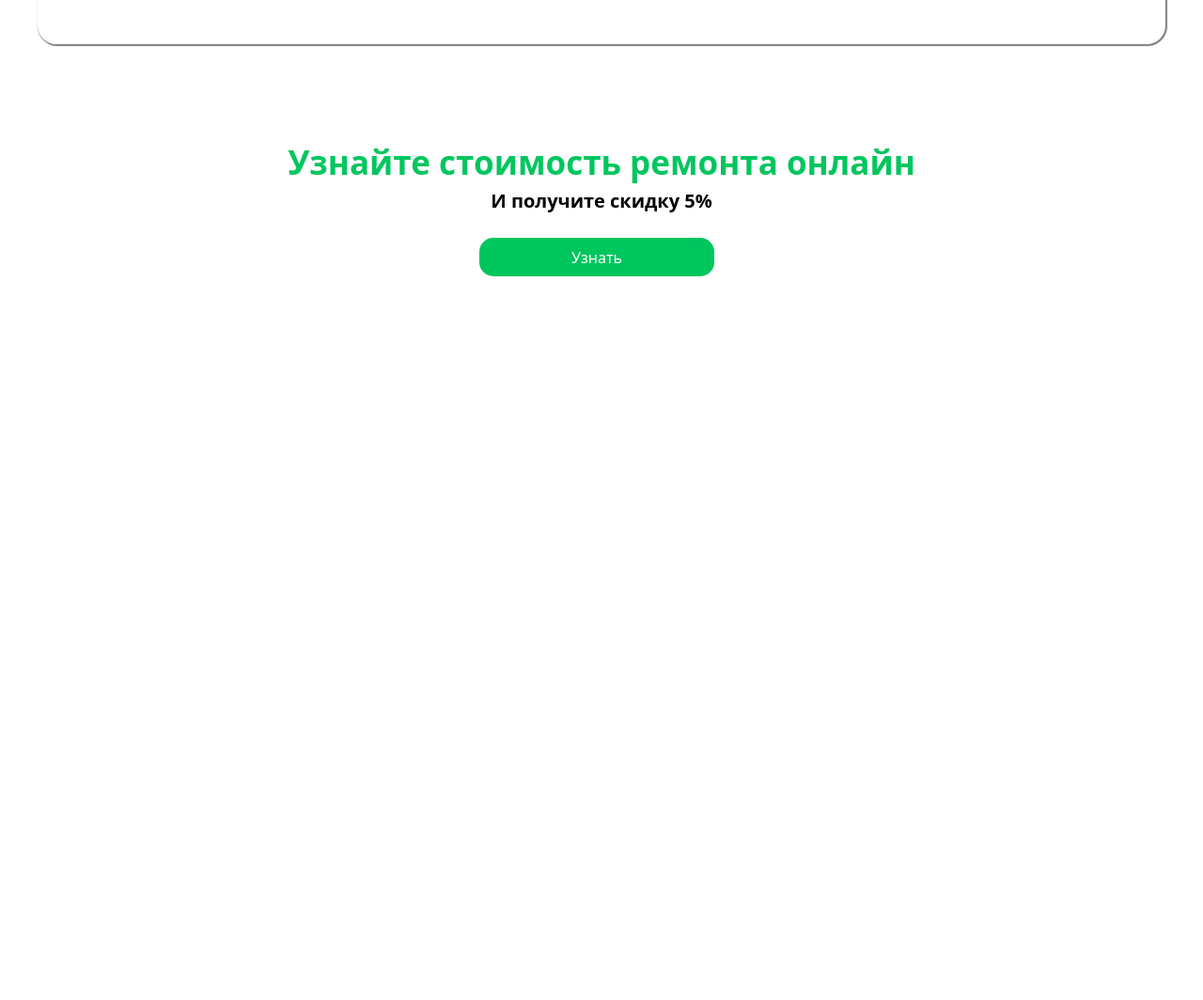
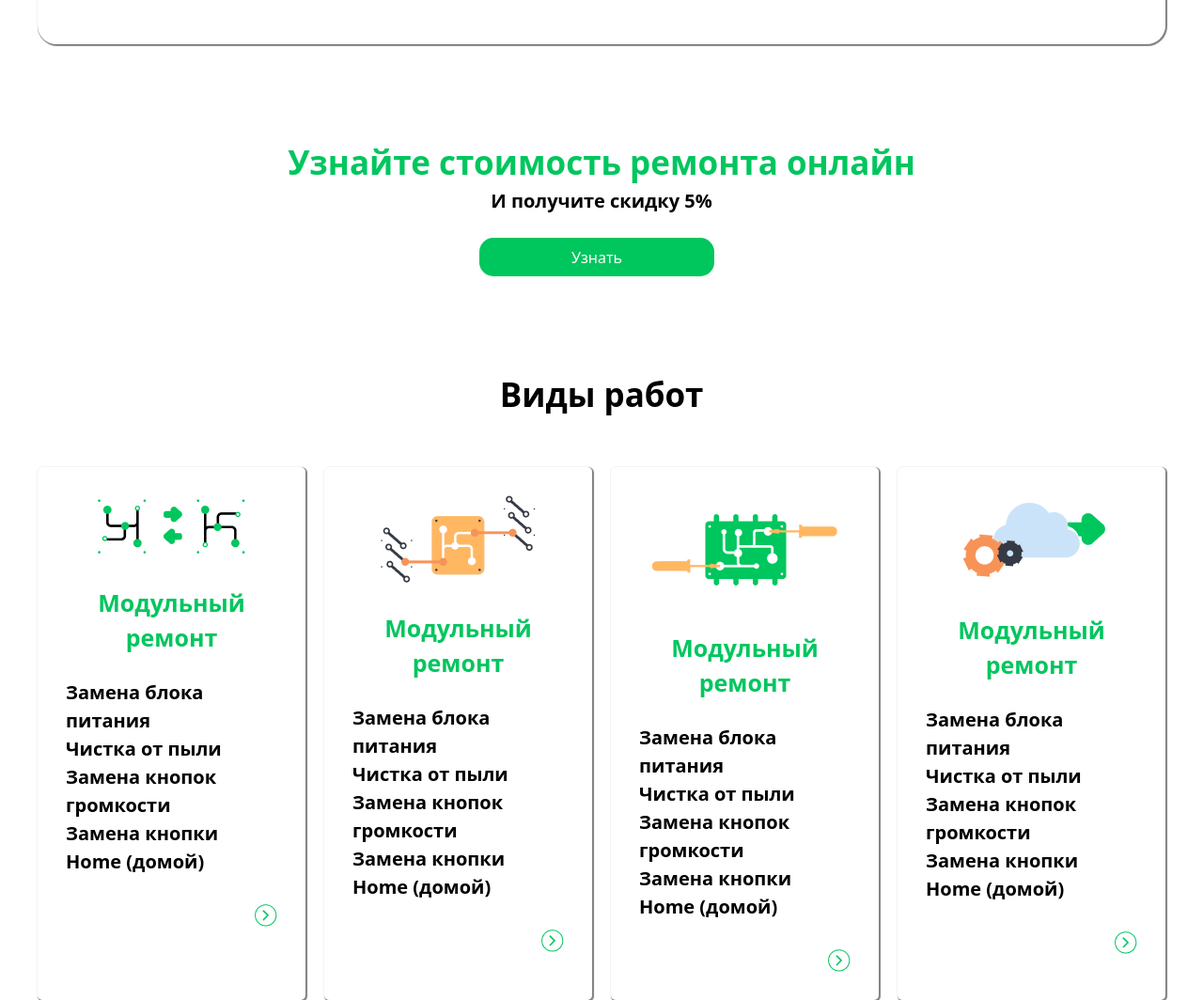
Before and after one commit to Umar777406/teamwork, a website: page src/upage2.html in a window 1280 px wide. Shown: the part 1805-2869 px from the top of the page at 94% size. Before the commit the page ends 2099 px from the top, so only its background shows below. Drawn offline with nearby package versions, Linux system fonts and the light colour scheme; files that its build step writes are made by us from their sources.

Commit message:
page2 section3

```diff
--- a/src/upage2.html
+++ b/src/upage2.html
@@ -166,6 +166,61 @@
 <h1 class="text-center text-[#00C65E] text-[35px] font-bold mt-[100px]">Узнайте стоимость ремонта онлайн </h1>
 <p class="font-bold text-[20px] text-center">И получите скидку 5%</p> <br>
 <button class="w-[250px] h-[41px] rounded-[15px] mx-[70px] bg-[#00C65E] m-auto lg:mx-[470px] text-white">Узнать</button>
+<h1 class="font-bold text-[35px] text-center mt-[100px]">Виды работ</h1>
+<section class="flex flex-col lg:flex-row lg:justify-around gap-5 mt-[50px]">
+<article class="shadow-[1px_1px_1px_1px_gray] rounded-[5px] p-[30px]">
+  <img class="m-auto" src="uimg/Group 339.png" alt="">
+  <h1 class="text-center text-[25px] text-[#00C65E] font-bold mt-[30px]">Модульный ремонт</h1> <br>
+  <ul class="text-[20px] font-[600]">
+    <li>Замена блока питания</li>
+    <li>Чистка от пыли</li>
+    <li>Замена кнопок громкости</li>
+    <li>Замена кнопки Home (домой)</li>  <br>
+  </ul>
+ <div class="flex justify-end">
+  <img src="uimg/default.png" alt="">
+</div>
+</article>
+<article class="shadow-[1px_1px_1px_1px_gray] rounded-[5px] p-[30px]">
+  <img class="m-auto" src="uimg/Group 351.png" alt="">
+  <h1 class="text-center text-[25px] text-[#00C65E] font-bold mt-[30px]">Модульный ремонт</h1> <br>
+  <ul class="text-[20px] font-[600]">
+    <li>Замена блока питания</li>
+    <li>Чистка от пыли</li>
+    <li>Замена кнопок громкости</li>
+    <li>Замена кнопки Home (домой)</li>  <br>
+  </ul>
+ <div class="flex justify-end">
+  <img src="uimg/default.png" alt="">
+</div>
+</article>
+<article class="shadow-[1px_1px_1px_1px_gray] rounded-[5px] p-[30px]">
+  <img class="m-auto" src="uimg/Illustration (9).png" alt="">
+  <h1 class="text-center text-[25px] text-[#00C65E] font-bold mt-[30px]">Модульный ремонт</h1> <br>
+  <ul class="text-[20px] font-[600]">
+    <li>Замена блока питания</li>
+    <li>Чистка от пыли</li>
+    <li>Замена кнопок громкости</li>
+    <li>Замена кнопки Home (домой)</li>  <br>
+  </ul>
+ <div class="flex justify-end">
+  <img src="uimg/default.png" alt="">
+</div>
+</article>
+<article class="shadow-[1px_1px_1px_1px_gray] rounded-[5px] p-[30px]">
+  <img class="m-auto" src="uimg/Group 355.png" alt="">
+  <h1 class="text-center text-[25px] text-[#00C65E] font-bold mt-[30px]">Модульный ремонт</h1> <br>
+  <ul class="text-[20px] font-[600]">
+    <li>Замена блока питания</li>
+    <li>Чистка от пыли</li>
+    <li>Замена кнопок громкости</li>
+    <li>Замена кнопки Home (домой)</li>  <br>
+  </ul>
+ <div class="flex justify-end">
+  <img src="uimg/default.png" alt="">
+</div>
+</article>
+</section>
 </div>
 </body>
 </html>
```
Also changed, not shown: src/uimg/Group 339.png (added), src/uimg/Group 351.png (added), src/uimg/Group 355.png (added), src/uimg/Illustration (9).png (added), src/uimg/default.png (added).
